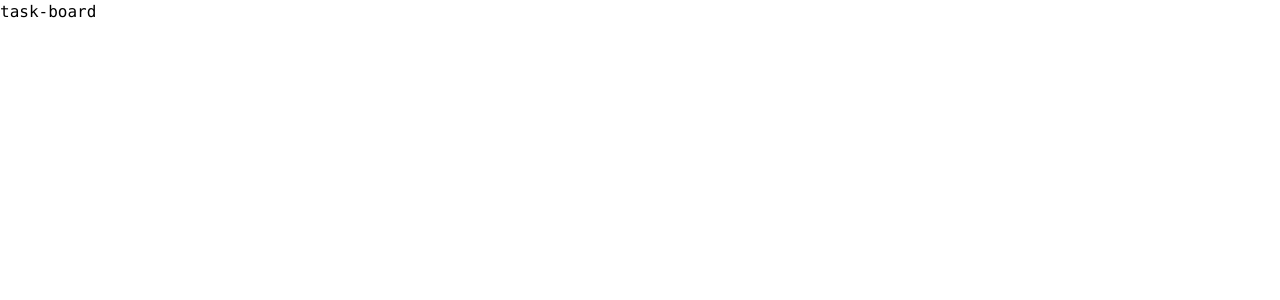
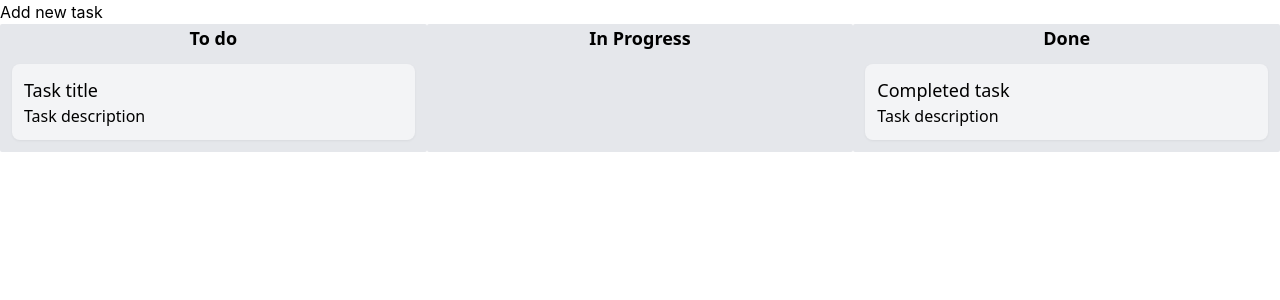
Before and after one commit to ismaelpadilla/task-board, a React (Create React App) app: page / in a window 1280 px wide. Shown: the top 300 px of the page. Built offline with nearby package versions, Linux system fonts and the light colour scheme.

Commit message:
Basic layout

```diff
--- a/src/App.js
+++ b/src/App.js
@@ -1,7 +1,20 @@
 import "./App.css";
+import BoardColumn from "./components/bord-column/BoardColumn";
 
 function App() {
-  return <div className="font-mono">task-board</div>;
+  const board = [
+    {title: "To do", tasks: [{title: "Task title", description: "Task description"}]},
+    {title: "In Progress", tasks: []},
+    {title: "Done", tasks: [{title: "Completed task", description: "Task description"}]},
+  ];
+  return (
+    <div>
+      <div>Add new task</div>
+      <div className="grid grid-cols-3">
+        {board.map((col, i) => <BoardColumn key={i} title={col.title} tasks={col.tasks}/>)}
+      </div>
+    </div>
+  );
 }
 
 export default App;
--- /dev/null
+++ b/src/components/bord-column/BoardColumn.js
@@ -0,0 +1,14 @@
+import Task from "../task/Task";
+
+const BoardColumn = (props) => {
+  return (
+    <div className="bg-gray-200 rounded-sm">
+      <h3 className="text-lg font-sans font-bold text-center">{props.title}</h3>
+      <div className="flex flex-col gap-4 py-3">
+        {props.tasks.map((task, i) => <Task title={task.title} description={task.description} key={i} />)}
+      </div>
+    </div>
+  );
+};
+
+export default BoardColumn;
--- /dev/null
+++ b/src/components/task/Task.js
@@ -0,0 +1,10 @@
+const Task = (props) => {
+  return (
+    <div className="bg-gray-100 hover:bg-gray-300 rounded-lg p-3 mx-3 filter drop-shadow-sm">
+      <h4 className="text-lg font-sans">{props.title}</h4>
+      <p className="text-base font-sans">{props.description}</p>
+    </div>
+  );
+};
+
+export default Task;
```
